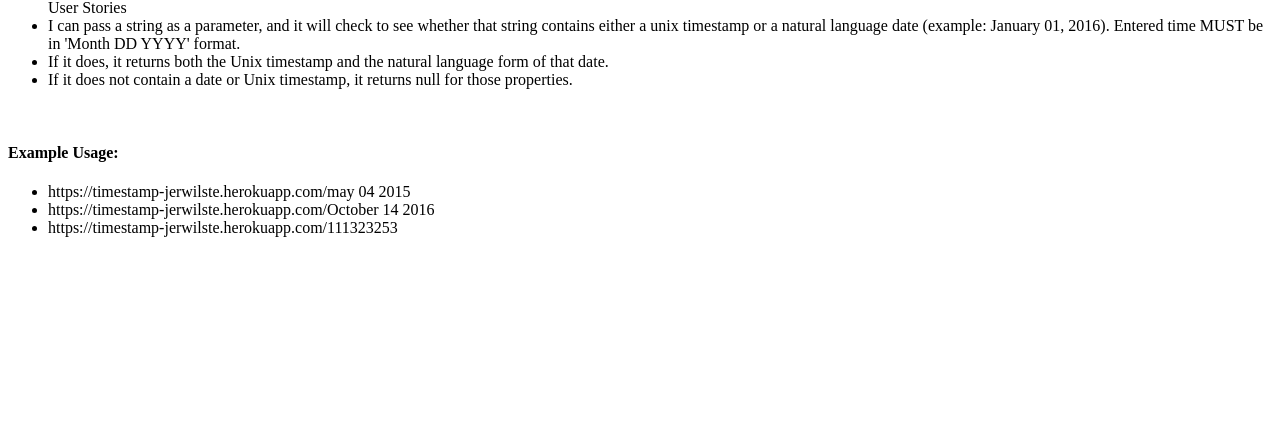
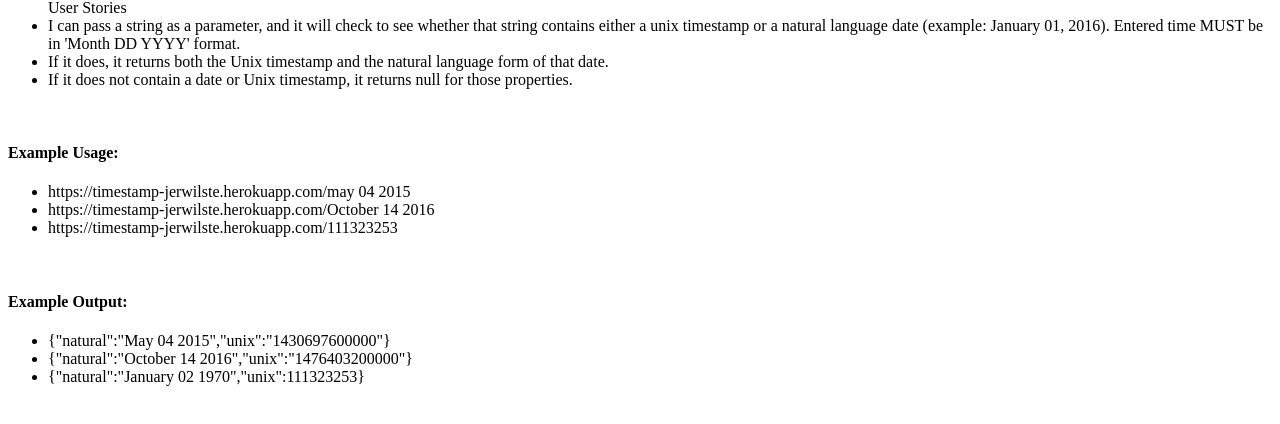
Before and after one commit to jerwilste/timestamp-api, a website: page index.html in a window 1280 px wide. Shown: the part 68-492 px from the top of the page. Drawn offline with Linux system fonts and the light colour scheme.

Commit message:
updated html again

```diff
--- a/index.html
+++ b/index.html
@@ -31,7 +31,13 @@
 		<li>https://timestamp-jerwilste.herokuapp.com/October 14 2016</li>
 		<li>https://timestamp-jerwilste.herokuapp.com/111323253</li>
 	</ul>
-
+        <br>
+        <h4>Example Output:</h4>
+        <ul>
+                <li>{"natural":"May 04 2015","unix":"1430697600000"}</li>
+                <li>{"natural":"October 14 2016","unix":"1476403200000"}</li>
+                <li>{"natural":"January 02 1970","unix":111323253}</li>
+        </ul>
 
     </body>
 </html>
```
